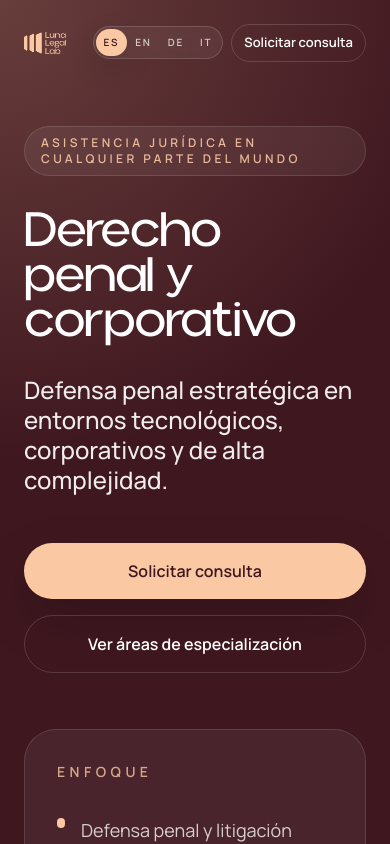
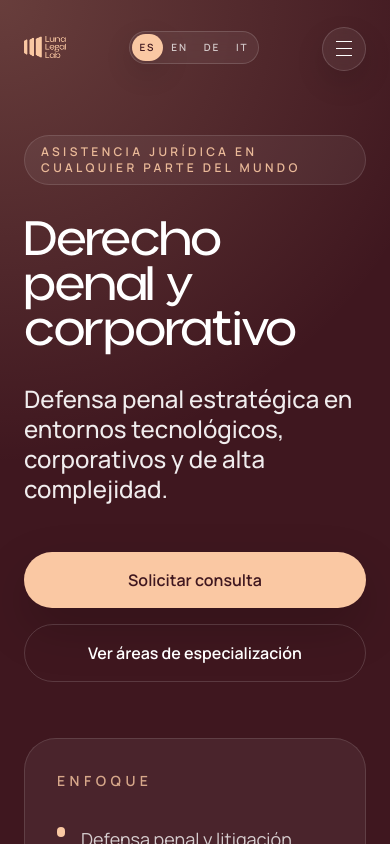
Before and after one commit to Franstreet/luna-legal-lab, a Next.js app: page /es in a window 390 px wide. Shown: the top 844 px of the page. Built offline with nearby package versions, Linux system fonts and the light colour scheme.

Commit message:
Update hero navigation and refine localized content

```diff
--- a/components/Hero.tsx
+++ b/components/Hero.tsx
@@ -1,6 +1,7 @@
 import Image from "next/image";
 
 import { LanguageSwitcher } from "@/components/LanguageSwitcher";
+import { MobileNavMenu } from "@/components/MobileNavMenu";
 import { aloeveraSans } from "@/lib/fonts";
 import type { Dictionary } from "@/lib/i18n";
 import type { Locale } from "@/lib/i18n-config";
@@ -21,6 +22,15 @@ type HeroProps = {
 
 export function Hero({ content, locale }: HeroProps) {
   const isEnglish = locale === "en";
+  const navigationItems = navigation.flatMap((item) => {
+    const label = (content.navigation as Record<string, string | undefined>)[item.key];
+
+    if (!label) {
+      return [];
+    }
+
+    return [{ ...item, label }];
+  });
   const serviceTitleSizeClass = isEnglish
     ? "text-[clamp(2.9rem,7.5vw,5.8rem)]"
     : "text-[clamp(3.2rem,8vw,6.2rem)]";
@@ -55,7 +65,7 @@ export function Hero({ content, locale }: HeroProps) {
       <div className="absolute inset-x-0 bottom-0 h-px bg-white/10" />
 
       <div className="relative mx-auto flex w-full max-w-6xl flex-col px-6 sm:px-8 lg:px-12 xl:min-h-[100svh]">
-        <header className="grid grid-cols-[auto_1fr] items-center gap-3 py-6 md:flex md:flex-wrap md:items-center md:justify-between md:gap-6">
+        <header className="relative grid grid-cols-[auto_1fr_auto] items-center gap-3 py-6 md:flex md:flex-wrap md:items-center md:justify-between md:gap-6">
           <a
             href="#top"
             className="shrink-0"
@@ -68,27 +78,23 @@ export function Hero({ content, locale }: HeroProps) {
             />
           </a>
 
+          <div className="justify-self-center md:hidden">
+            <LanguageSwitcher locale={locale} />
+          </div>
+
           <nav className="hidden items-center gap-8 text-sm text-white/65 md:flex">
-            {navigation.map((item) => {
-              const label = (content.navigation as Record<string, string | undefined>)[item.key];
-
-              if (!label) {
-                return null;
-              }
-
-              return (
+            {navigationItems.map((item) => (
               <a
                 key={item.href}
                 href={item.href}
                 className="hover:text-secondary"
               >
-                  {label}
+                {item.label}
               </a>
-              );
-            })}
+            ))}
           </nav>
 
-          <div className="flex min-w-0 items-center justify-end gap-2 md:ml-auto md:gap-3">
+          <div className="hidden min-w-0 items-center justify-end gap-2 md:ml-auto md:flex md:gap-3">
             <LanguageSwitcher locale={locale} />
             <a
               href="#contact"
@@ -96,6 +102,10 @@ export function Hero({ content, locale }: HeroProps) {
             >
               {content.headerCta}
             </a>
+          </div>
+
+          <div className="flex items-center justify-end md:hidden">
+            <MobileNavMenu items={navigationItems} />
           </div>
         </header>
 
--- /dev/null
+++ b/components/MobileNavMenu.tsx
@@ -0,0 +1,85 @@
+"use client";
+
+import { useEffect, useRef, useState } from "react";
+
+type MobileNavMenuItem = {
+  href: string;
+  label: string;
+};
+
+type MobileNavMenuProps = {
+  items: MobileNavMenuItem[];
+};
+
+export function MobileNavMenu({ items }: MobileNavMenuProps) {
+  const [isOpen, setIsOpen] = useState(false);
+  const menuRef = useRef<HTMLDivElement>(null);
+
+  useEffect(() => {
+    if (!isOpen) {
+      return;
+    }
+
+    function handlePointerDown(event: MouseEvent | TouchEvent) {
+      if (!menuRef.current?.contains(event.target as Node)) {
+        setIsOpen(false);
+      }
+    }
+
+    function handleKeyDown(event: KeyboardEvent) {
+      if (event.key === "Escape") {
+        setIsOpen(false);
+      }
+    }
+
+    document.addEventListener("mousedown", handlePointerDown);
+    document.addEventListener("touchstart", handlePointerDown);
+    document.addEventListener("keydown", handleKeyDown);
+
+    return () => {
+      document.removeEventListener("mousedown", handlePointerDown);
+      document.removeEventListener("touchstart", handlePointerDown);
+      document.removeEventListener("keydown", handleKeyDown);
+    };
+  }, [isOpen]);
+
+  return (
+    <div ref={menuRef} className="relative md:hidden">
+      <button
+        type="button"
+        aria-expanded={isOpen}
+        aria-controls="mobile-site-navigation"
+        aria-label="Open section menu"
+        onClick={() => setIsOpen((current) => !current)}
+        className="inline-flex h-11 w-11 items-center justify-center rounded-full border border-white/15 bg-white/6 text-white shadow-[0_12px_30px_rgba(0,0,0,0.12)] backdrop-blur-sm hover:border-secondary hover:text-secondary"
+      >
+        <span className="sr-only">Open section menu</span>
+        <span className="flex flex-col gap-1.5">
+          <span className="h-px w-4 bg-current" />
+          <span className="h-px w-4 bg-current" />
+          <span className="h-px w-4 bg-current" />
+        </span>
+      </button>
+
+      {isOpen ? (
+        <div
+          id="mobile-site-navigation"
+          className="absolute right-0 top-[calc(100%+0.75rem)] z-50 w-[min(18rem,calc(100vw-3rem))] rounded-[1.5rem] border border-white/12 bg-primary/95 p-3 shadow-[0_28px_80px_rgba(0,0,0,0.28)] backdrop-blur-md"
+        >
+          <div className="space-y-1">
+            {items.map((item) => (
+              <a
+                key={item.href}
+                href={item.href}
+                onClick={() => setIsOpen(false)}
+                className="block rounded-[1rem] px-4 py-3 text-sm font-medium text-white/82 hover:bg-white/6 hover:text-secondary"
+              >
+                {item.label}
+              </a>
+            ))}
+          </div>
+        </div>
+      ) : null}
+    </div>
+  );
+}
--- a/messages/en.json
+++ b/messages/en.json
@@ -54,20 +54,20 @@
     "description": "A focused practice where law, business, and technology intersect directly.",
     "items": [
       {
-        "title": "Criminal Law",
-        "text": "Criminal defense and strategic litigation in complex proceedings, with comprehensive protection of rights, reputation, and legal certainty."
+        "title": "Cybercrime",
+        "text": "Legal assistance in online fraud, unlawful access, impersonation, digital harassment, and disputes involving electronic evidence."
       },
       {
-        "title": "Cybercrime",
-        "text": "Defense and legal counsel in cybercrime and complex digital disputes. Legal assistance in online fraud, unlawful access, impersonation, digital harassment, and investigations involving electronic evidence."
+        "title": "Criminal Law",
+        "text": "Defense and procedural strategy with a rigorous approach, aimed at protecting rights, reputation, and legal certainty."
       },
       {
         "title": "Corporate Law - Compliance",
-        "text": "Corporate counsel on compliance, digital risks, technology contracts, and corporate criminal liability."
+        "text": "Counsel on digital risks, compliance, technology contracts, liability in connected environments, and corporate criminal liability."
       },
       {
         "title": "Artificial Intelligence",
-        "text": "Counsel on Artificial Intelligence, governance, risk prevention, liability, and the legal integration of automated systems in corporate and public environments."
+        "text": "Liability arising from the use of AI, governance, risk prevention, and R&D&I."
       }
     ]
   },
--- a/messages/es.json
+++ b/messages/es.json
@@ -54,20 +54,20 @@
     "description": "Una práctica concentrada en materias donde el derecho, la empresa y la tecnología se cruzan de forma directa.",
     "items": [
       {
-        "title": "Derecho Penal",
-        "text": "Defensa penal y litigación estratégica en procedimientos complejos, con protección integral de derechos, reputación y seguridad jurídica."
+        "title": "Ciberdelitos",
+        "text": "Asistencia jurídica en fraudes online, accesos ilícitos, suplantaciones, acoso digital y conflictos vinculados con evidencias electrónicas."
       },
       {
-        "title": "Ciberdelitos",
-        "text": "Defensa y asesoramiento en ciberdelitos y conflictos digitales complejos. Asistencia jurídica en fraudes online, accesos ilícitos, suplantaciones, acoso digital e investigaciones vinculadas a prueba electrónica."
+        "title": "Derecho Penal",
+        "text": "Defensa y estrategia procesal con una aproximación rigurosa, orientada a proteger derechos, reputación y seguridad jurídica."
       },
       {
         "title": "Derecho Corporativo - Compliance",
-        "text": "Asesoramiento corporativo en cumplimiento, riesgos digitales, contratos tecnológicos y responsabilidad penal de la persona jurídica."
+        "text": "Asesoramiento en riesgos digitales, cumplimiento, contratos tecnológicos, responsabilidad en entornos conectados y responsabilidad penal de la persona jurídica."
       },
       {
         "title": "Inteligencia Artificial",
-        "text": "Asesoramiento en inteligencia artificial, gobernanza, prevención de riesgos, responsabilidad y encaje legal de sistemas automatizados en entornos corporativos y públicos."
+        "text": "Responsabilidad por uso de IA, gobernanza, prevención de riesgos, I+D+I."
       }
     ]
   },
@@ -142,10 +142,11 @@
       "title": "Intervenciones destacadas",
       "description": "A lo largo de su trayectoria, el Dr. Luna ha participado en:",
       "items": [
-        "Formación de cuerpos policiales y administraciones públicas",
-        "Programas de divulgación jurídica en televisión",
-        "Actividades docentes universitarias",
-        "Jornadas técnicas sobre Derecho y tecnología"
+        "Congresos y conferencias nacionales e internacionales sobre derecho, nuevas tecnologías, derecho aeronáutico, litigación penal y cibercrimen.",
+        "Formación jurídica a cuerpos policiales y administraciones públicas.",
+        "Programas de divulgación jurídica en televisión y radio.",
+        "Actividades docentes universitarias nacionales e internacionales en España, Italia y Latinoamérica.",
+        "Jornadas técnicas sobre Derecho y tecnología, uso de la inteligencia artificial, cibercrimen y neurociencia."
       ]
     },
     "publicArchive": {
--- a/messages/it.json
+++ b/messages/it.json
@@ -54,20 +54,20 @@
     "description": "Una pratica focalizzata nei settori in cui diritto, impresa e tecnologia si intersecano direttamente.",
     "items": [
       {
-        "title": "Diritto penale",
-        "text": "Difesa penale e strategia processuale in procedimenti complessi, con tutela integrale di diritti, reputazione e sicurezza giuridica."
+        "title": "Reati informatici",
+        "text": "Assistenza legale in casi di frodi online, accessi abusivi, furto d'identità, molestie digitali e conflitti legati a evidenze elettroniche."
       },
       {
-        "title": "Reati informatici",
-        "text": "Difesa e consulenza in materia di reati informatici e conflitti digitali complessi. Assistenza legale in casi di frodi online, accessi abusivi, furto d’identità, molestie digitali e indagini su prove elettroniche."
+        "title": "Diritto penale",
+        "text": "Difesa e strategia processuale con un approccio rigoroso, orientato alla tutela dei diritti, della reputazione e della certezza giuridica."
       },
       {
         "title": "Diritto societario - Compliance",
-        "text": "Consulenza aziendale in materia di compliance, rischi digitali, contratti tecnologici e responsabilità penale delle persone giuridiche."
+        "text": "Consulenza su rischi digitali, compliance, contratti tecnologici, responsabilità in contesti connessi e responsabilità penale delle persone giuridiche."
       },
       {
         "title": "Intelligenza artificiale",
-        "text": "Consulenza in ambito di intelligenza artificiale, governance, prevenzione dei rischi, responsabilità e inquadramento legale dei sistemi automatizzati in contesti aziendali e pubblici."
+        "text": "Responsabilità per l'uso dell'IA, governance, prevenzione dei rischi, ricerca, sviluppo e innovazione."
       }
     ]
   },
```
Also changed, not shown: messages/de.json (+6 -6 lines). Lines whose indentation alone changed are shown as unchanged.
